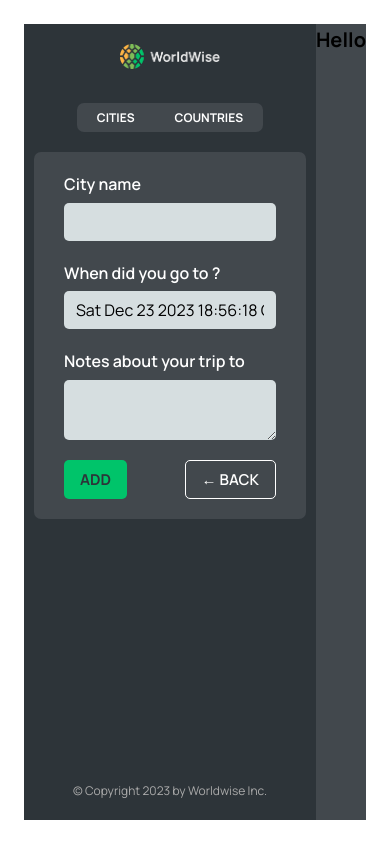
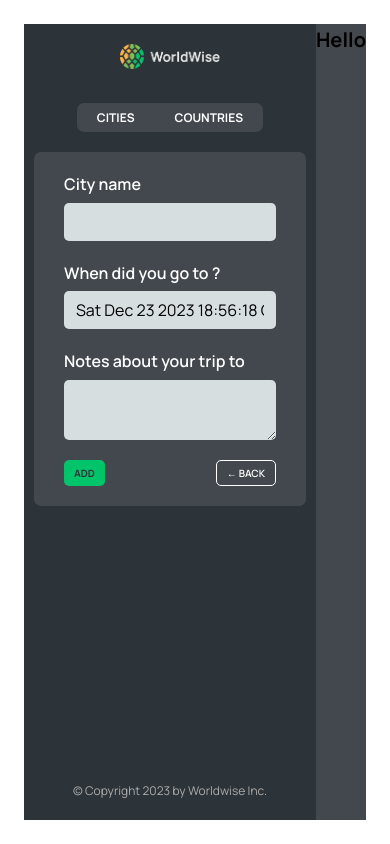
Before and after one commit to Gbangbolaoluwagbemiga/World-Wize, a React (Vite) app: page /appLayout/form in a window 390 px wide. Built offline with nearby package versions, Linux system fonts and the light colour scheme.

Commit message:
Button component mobile responsiveness

```diff
--- a/src/components/Button.module.css
+++ b/src/components/Button.module.css
@@ -33,3 +33,10 @@
   color: var(--color-dark--1);
   box-shadow: 0 0.4rem 1.2rem rgba(36, 42, 46, 0.16);
 }
+
+@media screen and (max-width: 567px) {
+  .btn {
+    padding: 0.5rem 1rem;
+    font-size: 1rem;
+  }
+}
```
